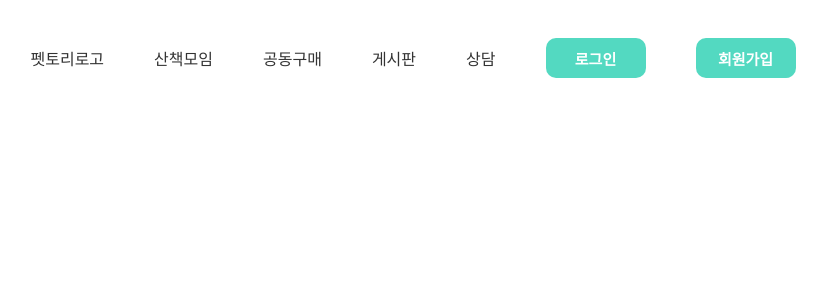
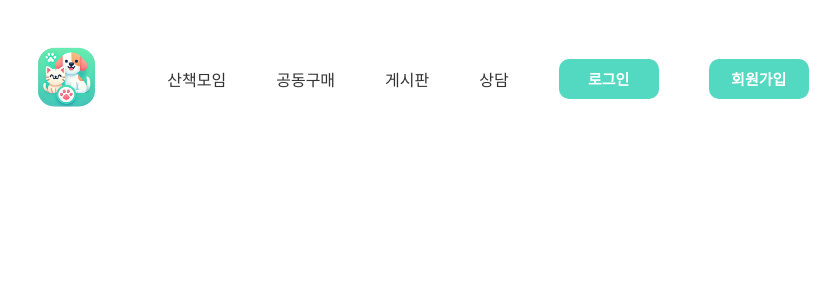
Before and after one commit to beyond-sw-camp/be10-3rd-Pettory-pettory, a Vue app in the folder board/: page / in a window 1280 px wide. Shown: the top 300 px of the page, without its empty margins (227-1067 px from the left). Built offline with nearby package versions, Linux system fonts and the light colour scheme.

Commit message:
헤더 펫토리 아이콘 업데이트

```diff
--- a/board/src/header/Header.vue
+++ b/board/src/header/Header.vue
@@ -7,7 +7,9 @@ import ButtonSmallColor from '@/category/components/ButtonSmallColor.vue';
   <header>
     <div class="wrapper">
       <nav>
-        <RouterLink to="/" active-class="active" replace>펫토리로고</RouterLink>
+        <RouterLink to="/" active-class="active" replace>
+          <img src="@/header/image/펫토리아이콘.png" alt="펫토리 로고" />
+        </RouterLink>
         <a>산책모임</a>
         <a>공동구매</a>
         <RouterLink to="/board" active-class="active" replace>게시판</RouterLink>
@@ -41,4 +43,17 @@ a {
   color: #333;
   padding: 10px 15px;
 }
+
+/* 이미지 스타일링 */
+img {
+  width: 100px; /* 너비를 150px로 고정 */
+  height: auto; /* 비율을 유지하면서 높이 자동 조정 */
+}
+
+/* 반응형으로 조절하고 싶을 경우 */
+img {
+  max-width: 100%; /* 부모 요소에 맞춰 최대 크기를 설정 */
+  height: auto; /* 높이를 자동으로 맞춤 */
+}
+
 </style>
--- a/board/src/router/router.js
+++ b/board/src/router/router.js
@@ -1,6 +1,6 @@
 import {createRouter, createWebHashHistory, createWebHistory} from "vue-router";
-import CategoryList from "@/category/view/CategoryList.vue";
-import Board from "@/board/view/Board.vue"
+import CategoryList from "@/category/view/CategoryListView.vue";
+import Board from "@/board/view/BoardView.vue"
 
 
 const router = createRouter( {
@@ -9,7 +9,7 @@ const router = createRouter( {
         {
             path : '/board',
             name : 'board',
-            component: () => import('@/board/view/Board.vue')
+            component: () => import('@/board/view/BoardView.vue')
         },
         {
             path : '/board/category',
```
Also changed, not shown: board/src/header/image/펫토리아이콘.png (added).
